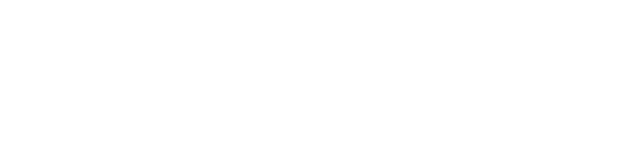
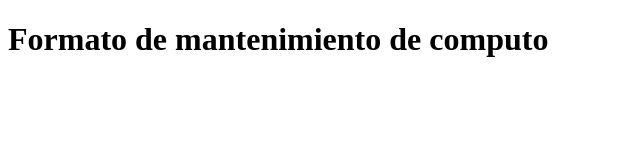
Before and after one commit to Ruben2216/Sistema_De_Registros, a plain HTML site: page manteCompu.html in a window 1280 px wide. Shown: the whole page, without its empty margins (0-640 px from the left). Drawn offline with Linux system fonts and the light colour scheme.

Commit message:
html mantenimiento de computo

```diff
--- a/manteCompu.html
+++ b/manteCompu.html
@@ -3,9 +3,13 @@
 <head>
     <meta charset="UTF-8">
     <meta name="viewport" content="width=device-width, initial-scale=1.0">
-    <title>Document</title>
+    <title>Mantenimiento de Computo</title>
 </head>
 <body>
-
+    <div class="formulario-mantenimiento">
+        <form class = "formulario-mantenimiento__formulario">
+            <h1 class="formulario-mantenimiento__titulo-principal">Formato de mantenimiento de computo</h1>
+        </form>
+    </div>
 </body>
 </html>
```
